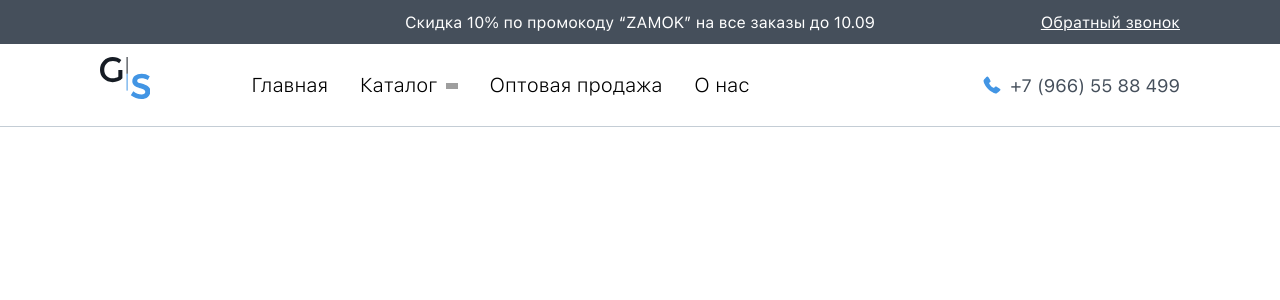
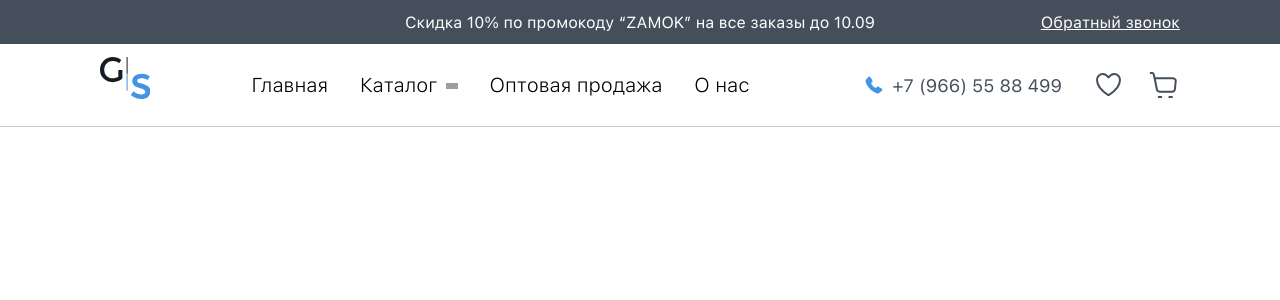
Before and after one commit to maphypro/Magazine, a React (Create React App) app in the folder client/: page / in a window 1280 px wide. Shown: the top 300 px of the page. Built offline with nearby package versions, Linux system fonts and the light colour scheme; grey boxes are pictures that could not be loaded.

Commit message:
minor fixes

```diff
--- a/client/src/components/MainPage/Header/HeaderBottom/Contacts/Contacts.module.scss
+++ b/client/src/components/MainPage/Header/HeaderBottom/Contacts/Contacts.module.scss
@@ -2,6 +2,8 @@
     display: flex;
     justify-content: center;
     align-items: center;
+
+    margin-right: 30px;
 
     img {
         width: 18.75px;
--- /dev/null
+++ b/client/src/components/MainPage/Header/HeaderBottom/FavoritesAndCardWrapper/Card/Card.js
@@ -0,0 +1,10 @@
+import s from './Card.module.scss'
+import card_icon from '../../../../../../assets/icons/card.svg'
+
+const Card = () => {
+    return (
+        <img className={s.card_icon} src={card_icon} alt="card_icon"/>
+    )
+}
+
+export default Card;
--- /dev/null
+++ b/client/src/components/MainPage/Header/HeaderBottom/FavoritesAndCardWrapper/Card/Card.module.scss
@@ -0,0 +1,4 @@
+.card_icon {
+    width: 32px;
+    height: 32px;
+}
--- /dev/null
+++ b/client/src/components/MainPage/Header/HeaderBottom/FavoritesAndCardWrapper/Favorites/Favorites.js
@@ -0,0 +1,10 @@
+import s from './Favorites.module.scss'
+import favorites_icon from '../../../../../../assets/icons/heart.svg'
+
+const Favorites = () => {
+    return (
+        <img className={s.favorites_icon} src={favorites_icon} alt="favorites_icon" />
+    )
+}
+
+export default Favorites;
--- /dev/null
+++ b/client/src/components/MainPage/Header/HeaderBottom/FavoritesAndCardWrapper/Favorites/Favorites.module.scss
@@ -0,0 +1,4 @@
+.favorites_icon {
+    width: 32px;
+    height: 32px;
+}
--- a/client/src/components/MainPage/Header/HeaderBottom/FavoritesAndCardWrapper/FavoritesAndCardWrapper.js
+++ b/client/src/components/MainPage/Header/HeaderBottom/FavoritesAndCardWrapper/FavoritesAndCardWrapper.js
@@ -1,7 +1,14 @@
 import s from './FavoritesAndCardWrapper.module.scss'
+import Card from "./Card/Card";
+import Favorites from "./Favorites/Favorites";
 
 const FavoritesAndCardWrapper = () => {
-
+    return (
+        <div className={s.wrapper}>
+            <Favorites/>
+            <Card/>
+        </div>
+    )
 }
 
 export default FavoritesAndCardWrapper;
--- a/client/src/components/MainPage/Header/HeaderBottom/FavoritesAndCardWrapper/FavoritesAndCardWrapper.module.scss
+++ b/client/src/components/MainPage/Header/HeaderBottom/FavoritesAndCardWrapper/FavoritesAndCardWrapper.module.scss
@@ -0,0 +1,7 @@
+.wrapper {
+    display: flex;
+    justify-content: space-between;
+    align-items: center;
+    width: 88px;
+    height: 100%;
+}
--- a/client/src/components/MainPage/Header/HeaderBottom/HeaderBottom.js
+++ b/client/src/components/MainPage/Header/HeaderBottom/HeaderBottom.js
@@ -2,6 +2,7 @@ import s from './HeaderBottom.module.scss'
 import Logo from "./Logo/Logo";
 import Menu from "./Menu/Menu";
 import Contacts from "./Contacts/Contacts";
+import FavoritesAndCardWrapper from "./FavoritesAndCardWrapper/FavoritesAndCardWrapper";
 
 const HeaderBottom = () => {
     return (
@@ -13,6 +14,7 @@ const HeaderBottom = () => {
                 </div>
                 <div className={s.right_wrapper}>
                     <Contacts/>
+                    <FavoritesAndCardWrapper/>
                 </div>
             </div>
         </div>
--- a/client/src/components/MainPage/Header/HeaderBottom/Menu/MenuItem/DropdownMenu/DropdownMenu.js
+++ b/client/src/components/MainPage/Header/HeaderBottom/Menu/MenuItem/DropdownMenu/DropdownMenu.js
@@ -1,12 +1,14 @@
-import s from './DropdownMenu.module.scss'
+import s from './DropdownMenu.module.scss';
+import {useState} from "react";
 
 const DropdownMenu = (props) => {
 
+    const [isClicked, useIsClicked] = useState(false);
 
     return (
-        <div className={s.menu}>
-
-        </div>
+        <a className={s.menu}>
+            {isClicked? <div>a</div> : null}
+        </a>
     )
 }
 
--- a/client/src/components/MainPage/Header/HeaderBottom/Menu/MenuItem/DropdownMenu/DropdownMenu.module.scss
+++ b/client/src/components/MainPage/Header/HeaderBottom/Menu/MenuItem/DropdownMenu/DropdownMenu.module.scss
@@ -1,4 +1,5 @@
 .menu {
+    display: block;
     background: url("../../../../../../../assets/icons/expand_menu_arrow.svg");
     background-repeat: no-repeat;
     height: 6px;
```
Also changed, not shown: client/src/assets/icons/heart.svg.
